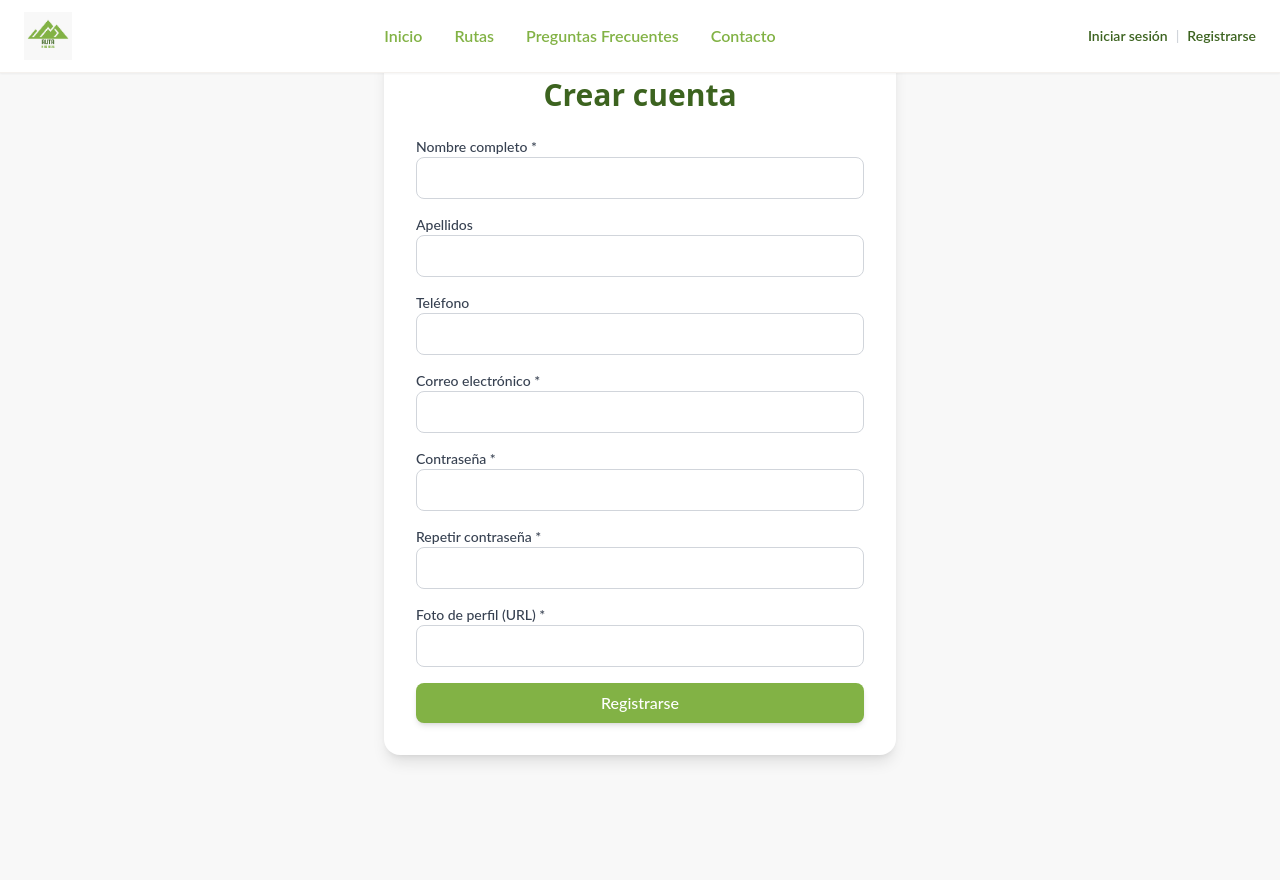
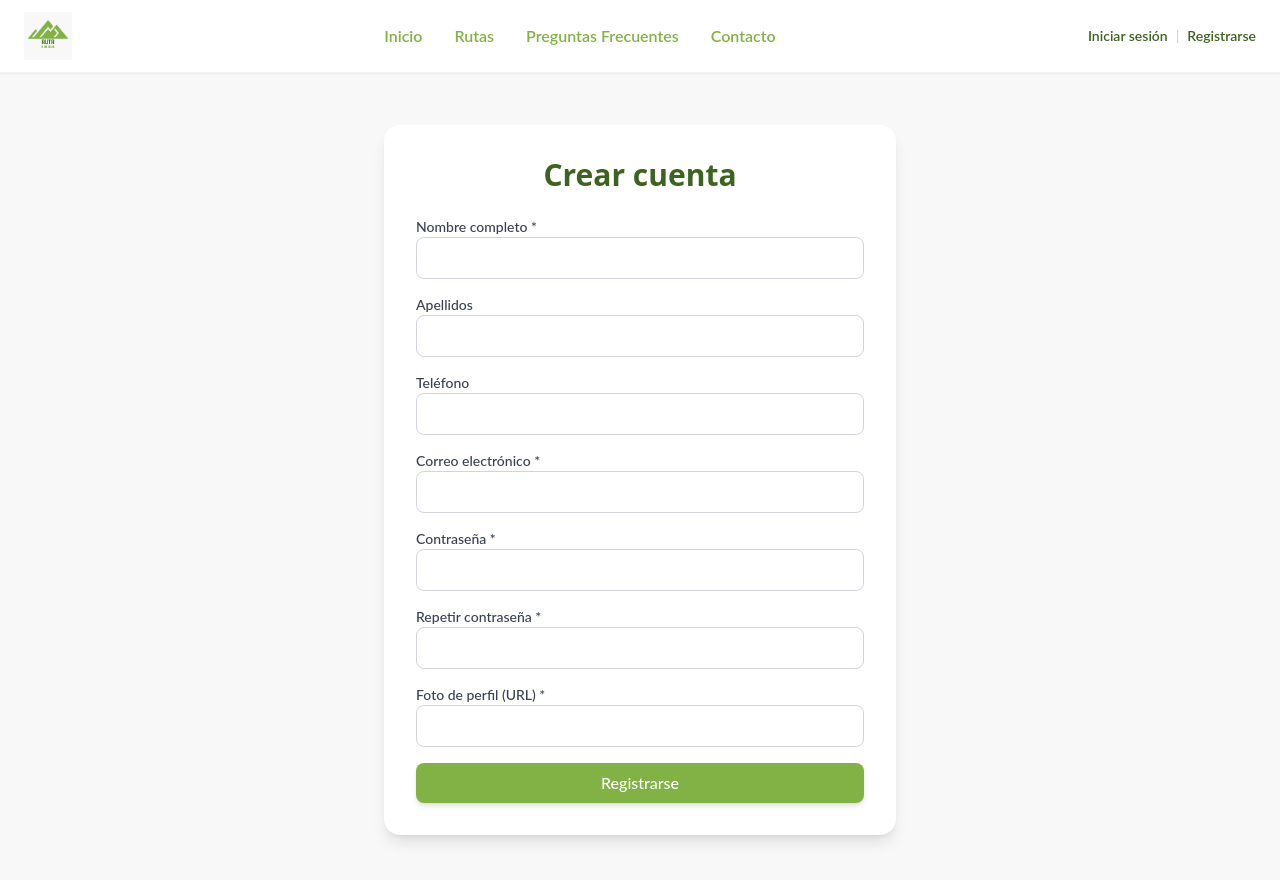
Before and after one commit to milcaponce/asturias-ruta-ride-frontend, a React (Vite) app: page /register in a window 1280 px wide. Before the commit the page ends 800 px from the top, so only its background shows below. Built offline with nearby package versions, Linux system fonts and the light colour scheme.

Commit message:
fix(header):implemet pt-20 on the main content area of App.jsx

```diff
--- a/src/App.jsx
+++ b/src/App.jsx
@@ -10,7 +10,7 @@ export default function App() {
     <>
       <Header />
 
-      <main>
+      <main className="pt-20">
         <Routes>
           <Route path="/home" element={<HomePage />} />
           <Route path="/routes" element={<RoutesPage />} />
```
